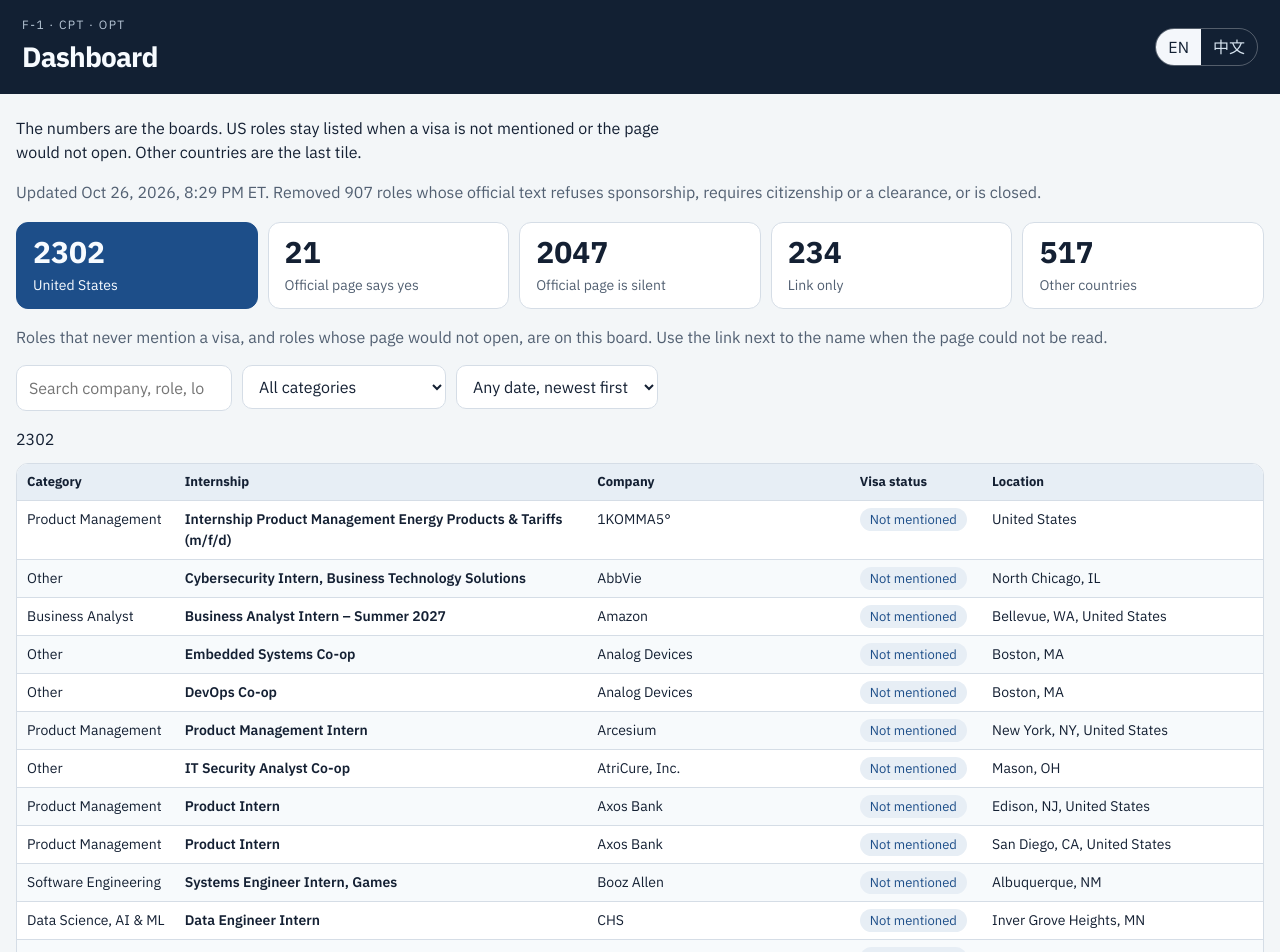
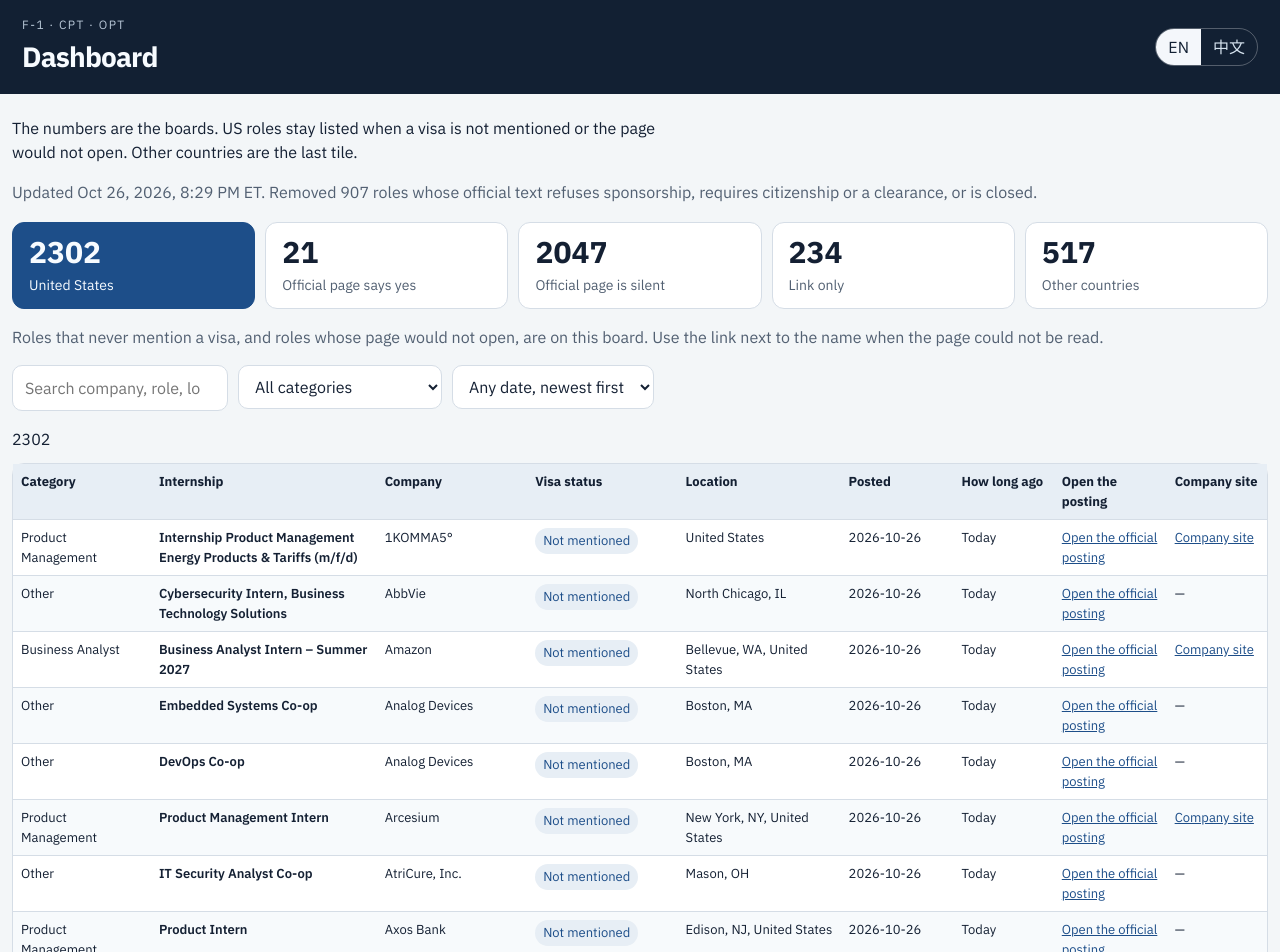
Before and after one commit to Joanuser/personal_website, a React (Vite) app in the folder dashboard/: page /work/apac-quotation in a window 1280 px wide. Shown: the top 952 px of the page. Built offline with nearby package versions, Linux system fonts and the light colour scheme.

Commit message:
Fit every internship column on the page.
The sheet no longer forces a wide table, so the nine columns wrap inside the window instead of scrolling sideways.

Co-authored-by: chihchi <chihchi@umich.edu>

```diff
--- a/dashboard/src/App.tsx
+++ b/dashboard/src/App.tsx
@@ -386,6 +386,17 @@ export function App() {
       {filtered.length > 0 && (
         <div className="board-sheet">
           <table className="board-table">
+            <colgroup>
+              <col className="col-category" />
+              <col className="col-role" />
+              <col className="col-company" />
+              <col className="col-visa" />
+              <col className="col-location" />
+              <col className="col-posted" />
+              <col className="col-age" />
+              <col className="col-official" />
+              <col className="col-site" />
+            </colgroup>
             <thead>
               <tr>
                 <th scope="col">{copy.colCategory}</th>
--- a/dashboard/src/styles.css
+++ b/dashboard/src/styles.css
@@ -61,7 +61,7 @@ a { color: var(--accent); }
 }
 
 .wrap {
-  width: min(1480px, calc(100% - 32px));
+  width: calc(100% - 24px);
   margin: 0 auto;
   padding: 22px 0 64px;
 }
@@ -109,25 +109,34 @@ a { color: var(--accent); }
 }
 .board-count { margin: 0 0 12px; font-variant-numeric: tabular-nums; }
 .board-sheet {
-  max-height: min(72vh, 860px);
-  overflow: auto;
+  overflow: visible;
   border: 1px solid var(--line);
   border-radius: 12px;
   background: var(--card);
 }
 .board-table {
   width: 100%;
-  min-width: 1180px;
+  table-layout: fixed;
   border-collapse: collapse;
-  font-size: 14px;
+  font-size: 13px;
 }
+.col-category { width: 11%; }
+.col-role { width: 18%; }
+.col-company { width: 12%; }
+.col-visa { width: 12%; }
+.col-location { width: 13%; }
+.col-posted { width: 9%; }
+.col-age { width: 8%; }
+.col-official { width: 9%; }
+.col-site { width: 8%; }
 .board-table th,
 .board-table td {
   border-bottom: 1px solid var(--line);
-  padding: 8px 10px;
+  padding: 8px;
   text-align: left;
   vertical-align: top;
-  white-space: nowrap;
+  white-space: normal;
+  overflow-wrap: break-word;
 }
 .board-table th {
   position: sticky;
@@ -138,13 +147,15 @@ a { color: var(--accent); }
   font-weight: 650;
 }
 .board-table tbody tr:nth-child(even) { background: #f7fafc; }
-.board-table .role-cell { white-space: normal; min-width: 220px; font-weight: 600; }
+.board-table .role-cell { font-weight: 600; }
 .board-badge {
+  display: inline-block;
   border-radius: 999px;
-  padding: 3px 10px;
+  padding: 3px 8px;
   background: #e7eef5;
   color: var(--accent);
   font-size: 13px;
+  white-space: normal;
 }
 .board-badge.is-sponsorship,
 .board-badge.is-cpt_opt,
```
